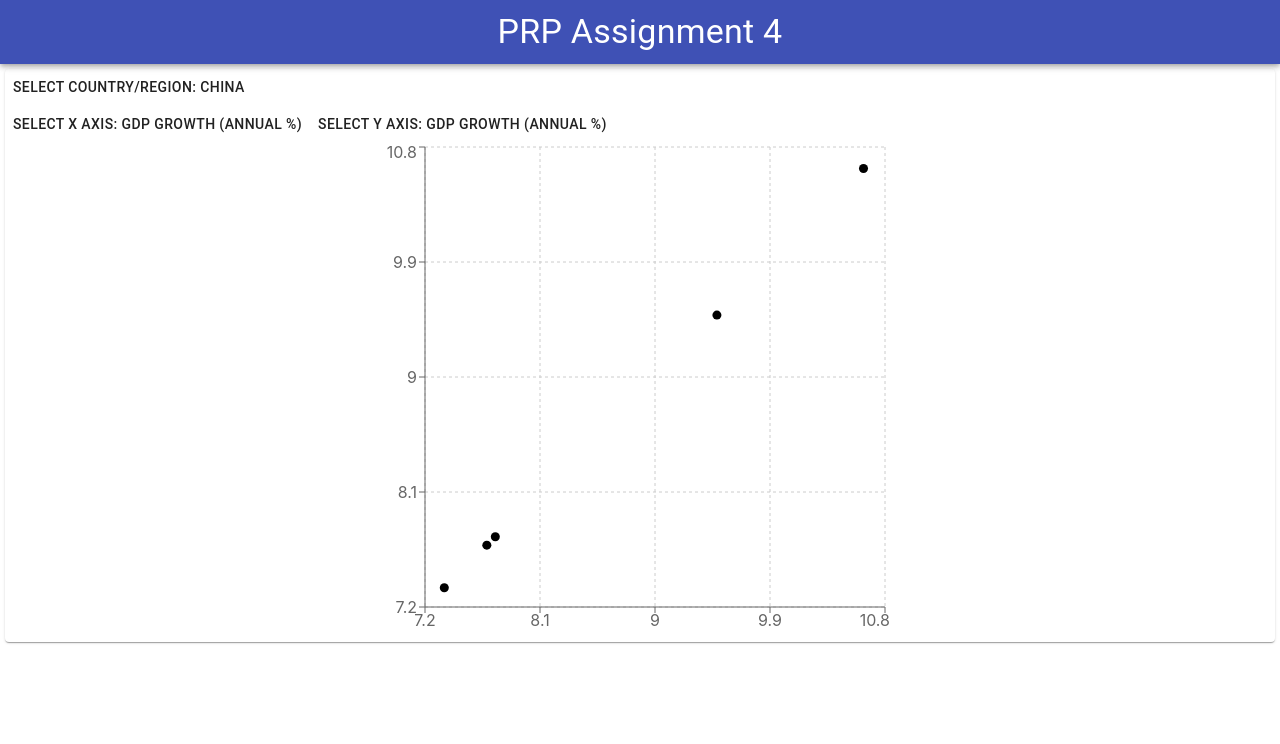
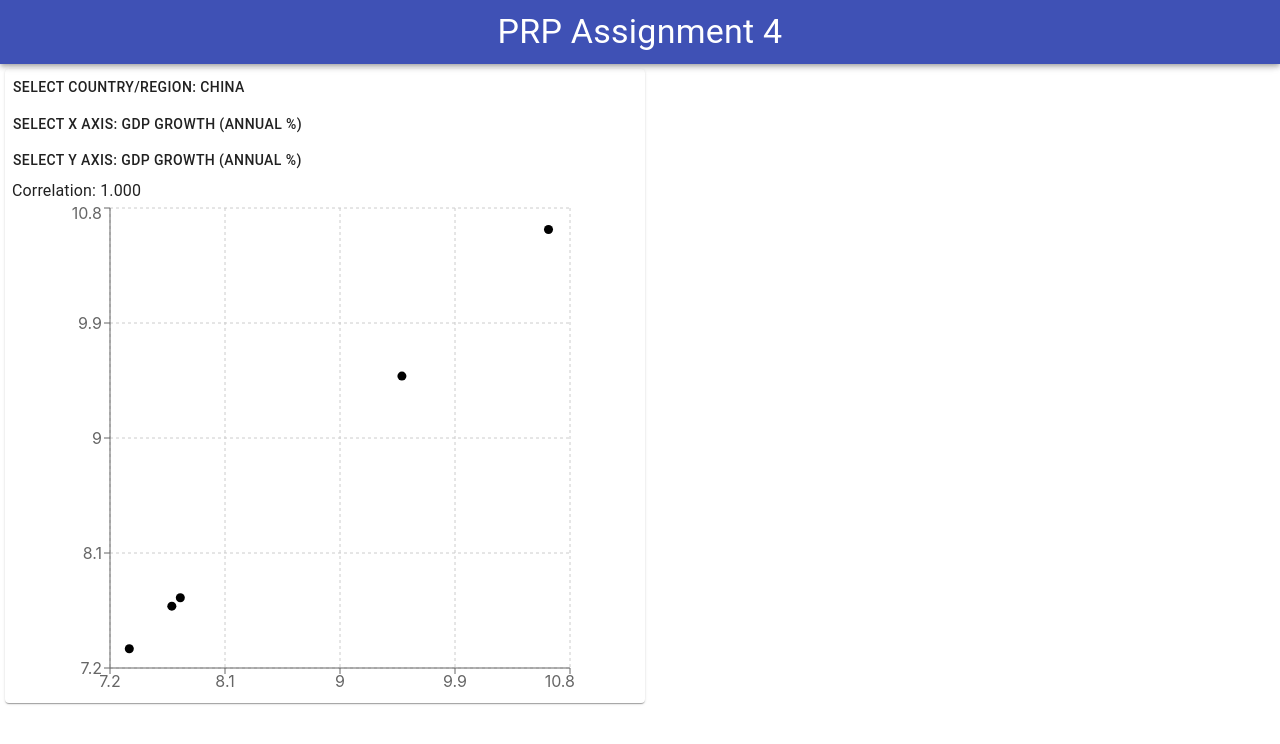
Before and after one commit to nickchen120235/prp-4, a React (Create React App) app: page / in a window 1280 px wide. Shown: the top 744 px of the page. Built offline with nearby package versions, Linux system fonts and the light colour scheme.

Commit message:
add correlation

```diff
--- a/src/App.tsx
+++ b/src/App.tsx
@@ -11,6 +11,7 @@ import data from './utils/data'
 import styleClass from './utils/styles'
 import countryCode from './utils/countryCode'
 import seriesCode from './utils/seriesCode'
+import { correlation } from './utils/math'
 
 import './App.css' // center align the charts
 
@@ -41,6 +42,8 @@ const App = () => {
     setCorrelationHasNaN(value)
   }
 
+  const cor = correlation(data[country][x], data[country][y])?.toPrecision(4)
+
   return(
     <>
       <AppBar>
@@ -51,9 +54,10 @@ const App = () => {
       <Toolbar />
       <Paper className={classes.paper}>
         <Button onClick={() => setCountryOpen(true)}>Select Country/Region: {countryCode[country]}</Button><br/>
-        <Button onClick={() => setXOpen(true)}>Select X Axis: {seriesCode[x]}</Button>
+        <Button onClick={() => setXOpen(true)}>Select X Axis: {seriesCode[x]}</Button><br/>
         <Button onClick={() => setYOpen(true)}>Select Y Axis: {seriesCode[y]}</Button><br/>
-        {correlationHasNaN? <Alert className={classes.paper} severity='info'><AlertTitle>Data Missing</AlertTitle>Some values doesn&#39;t exist in the dataset. Those dots won&#39;t be shown.</Alert>: null}
+        <Typography className={classes.cor} display='inline' variant='body1' noWrap>Correlation: {cor? cor: null}</Typography>
+        {correlationHasNaN? <Alert className={classes.alert} severity='info'><AlertTitle>Data Missing</AlertTitle>Some values doesn&#39;t exist in the dataset. Those dots won&#39;t be shown.</Alert>: null}
         <CorrelationGraph country={country} x={x} y={y} hasNaN={hasNaN_C} />
       </Paper>
       <CountryDialog open={countryOpen} selected={country} onClose={handleCountryClose} />
--- /dev/null
+++ b/src/utils/math.tsx
@@ -0,0 +1,17 @@
+const average = (arr: number[]) => {
+  let sum = 0
+  for (const i of arr) {
+    sum += i
+  }
+  return sum/arr.length
+}
+
+export const correlation = (arr1: number[], arr2: number[]) => {
+  arr1 = arr1.filter((value, index) => !isNaN(value) && !isNaN(arr2[index]))
+  arr2 = arr2.filter((value, index) => !isNaN(value) && !isNaN(arr1[index]))
+  if (arr1.length === 0 || arr2.length === 0) return null
+  const up = arr1.map((value, index) => ((value-average(arr1))*(arr2[index]-average(arr2)))).reduce((acc, cur) => acc+cur)
+  const down1 = Math.sqrt(arr1.map(value => ((value-average(arr1))*(value-average(arr1)))).reduce((acc, cur) => acc+cur))
+  const down2 = Math.sqrt(arr2.map(value => ((value-average(arr2))*(value-average(arr2)))).reduce((acc, cur) => acc+cur))
+  return up === 0? 0: up/(down1*down2)
+}
--- a/src/utils/styles.tsx
+++ b/src/utils/styles.tsx
@@ -6,6 +6,10 @@ const styleClass = makeStyles(theme => ({
     marginRight: 'auto'
   },
   paper: {
+    margin: '5px',
+    width: '50%'
+  },
+  alert: {
     margin: '5px'
   },
   countryDialog: {
@@ -14,6 +18,9 @@ const styleClass = makeStyles(theme => ({
   },
   countryButton: {
     minWidth: '20px'
+  },
+  cor: {
+    marginLeft: '7px'
   }
 }))
 
```
